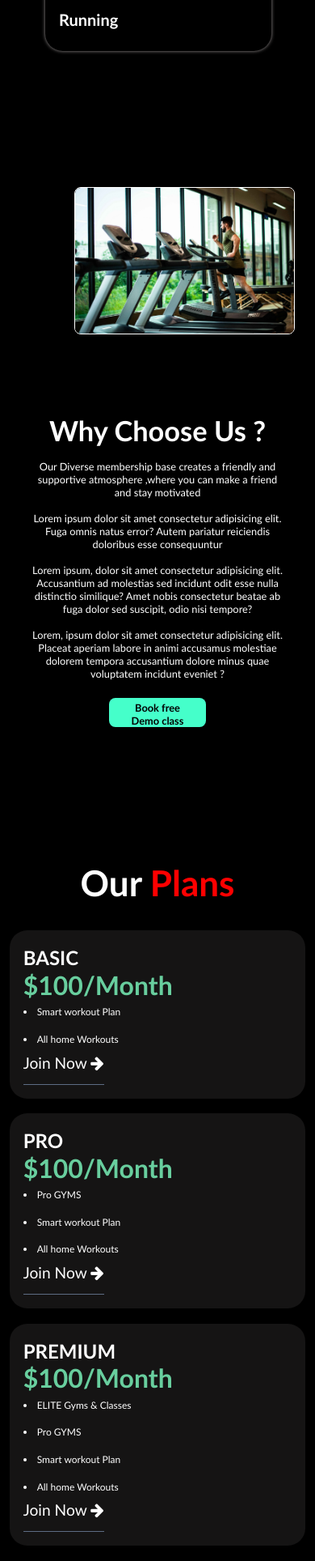
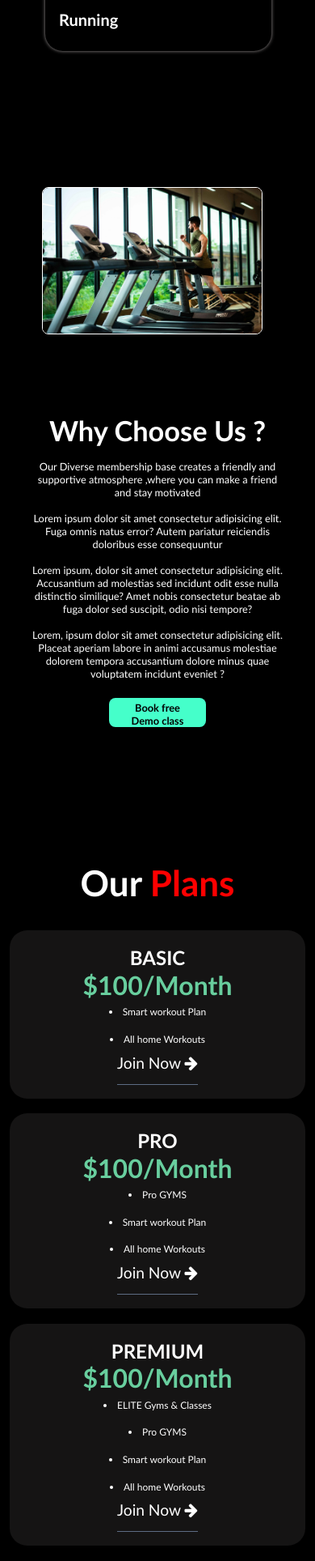
Before and after one commit to Amarverma9627/Gym_Fitness, a plain HTML site: page index.html in a window 390 px wide. Shown: the part 2654-4582 px from the top of the page at 81% size. Drawn offline with nearby package versions, Linux system fonts and the light colour scheme.

Commit message:
update responsive code

```diff
--- a/responsive.css
+++ b/responsive.css
@@ -221,6 +221,10 @@
         z-index: -1;
 
     }
+    .grid-plan
+    {
+        text-align: center;
+    }
 }
 
 @media(max-width:617px) {
@@ -232,6 +236,7 @@
     .about-img img {
         width: 70vw;
         margin-top: 4rem;
+        margin-left: 5rem;
     }
 
     .logo {
@@ -271,6 +276,10 @@
         opacity: 0.1;
         z-index: -1;
 
+    }
+    .grid-plan
+    {
+        text-align: center;
     }
 }
 
```
